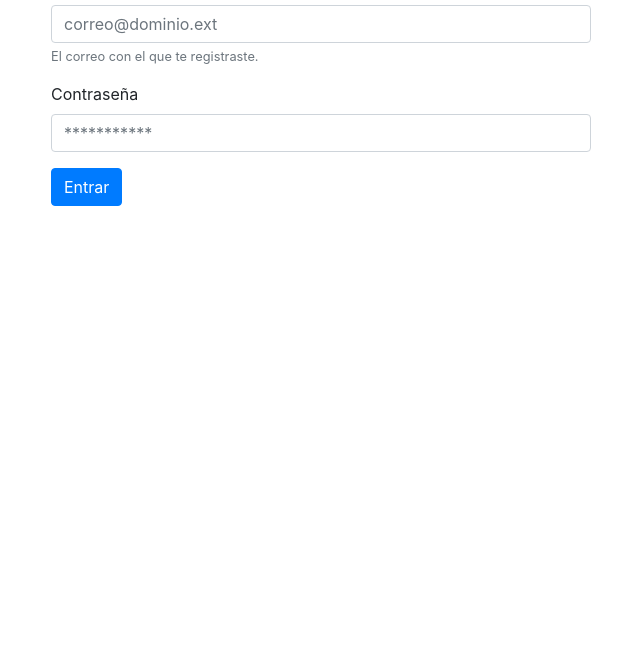
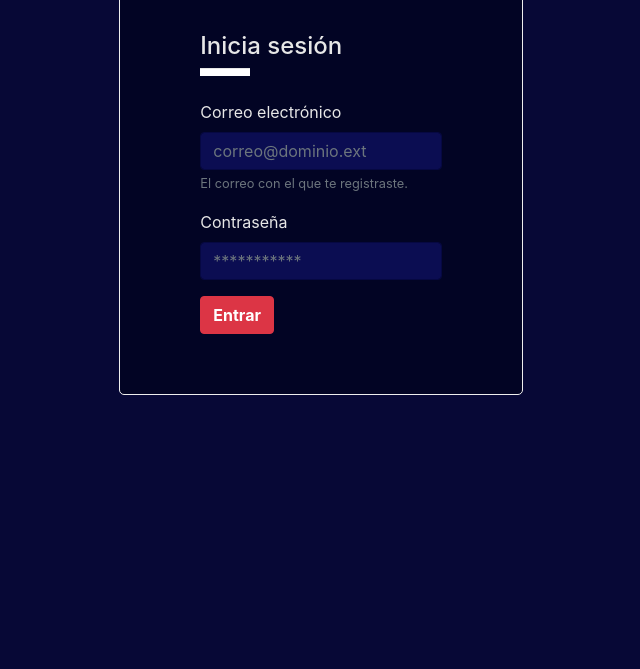
Before and after one commit to DanielRinconM/node, a website: page sistema/login.html in a window 1280 px wide. Shown: the part 131-800 px from the top of the page, without its empty margins (319-959 px from the left). Drawn offline with nearby package versions, Linux system fonts and the light colour scheme.

Commit message:
Cambios x

```diff
--- a/sistema/login.html
+++ b/sistema/login.html
@@ -13,16 +13,33 @@
     <script src="https://unpkg.com/axios/dist/axios.min.js"></script>
     <script src="./js/login.js"></script>
 </head>
-
+<style>
+    html, body{
+        width: 100%;
+        height: 100%;
+        margin: 0;
+        background-color:rgba(4, 5, 51, 0.884);
+        color: rgb(231, 231, 231);
+    }
+    input{
+        background-color: rgb(11, 13, 82) !important;
+        border: 1px solid rgb(6, 8, 66) !important;
+    }
+</style>
 <body>
-    <div class="container">
-        <div class="row mt-5">
-            <div class="col-6 offset-3">
-                <h1>Inicia sesión</h1>
+    <div class="container" style="max-width: 100% !important;">
+        <div class="row" style="width: 100%; margin: 0; padding: 20px;">
+            <div class="col-lg-12 col-md-12 col-sm-12" style="align-items: center;">
+                <h3 style="text-align: center;">Admin Panel</h3>
             </div>
         </div>
-        <div class="row align-items-center">
-            <div class="col-6 offset-3">
+        <div class="row" style="width: 100%; margin: 0; padding: 20px; vertical-align: middle; height: 100%; ">
+            <div class="col-md-4 col-lg-4 col-sm-3"></div>
+            <div class="col-md-4 col-lg-4 col-sm-6 col-xs-12" style=" background-color:  rgb(2, 4, 36) !important;vertical-align: middle ; padding: 60px 80px; border: 1px solid #eee; border-radius: 5px;">
+                <h4>Inicia sesión</h4>
+                <hr style="background: white; width: 50px; margin: 0; height: 7px;">
+                <br>
+                <div class="align-items-center">
                     <div class="form-group">
                         <label for="input-mail">Correo electrónico</label>
                         <input type="email" class="form-control" id="input-mail" placeholder="correo@dominio.ext">
@@ -33,7 +50,8 @@
                         <input type="password" class="form-control" id="input-password" placeholder="***********">
                     </div>
                     <div class="d-flex justify-content-between">
-                    <button class="btn btn-primary">Entrar</button>
+                        <button class="btn btn-danger" style="color:white; font-weight: bold;">Entrar</button>
+                    </div>
                 </div>
             </div>
         </div>
```
Lines whose indentation alone changed are shown as unchanged.
